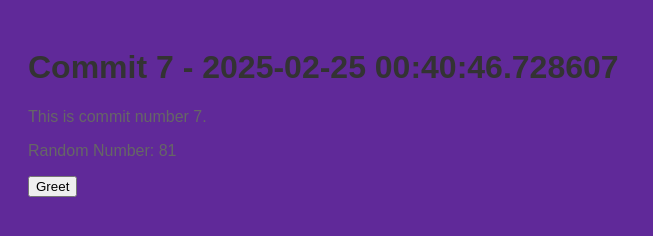
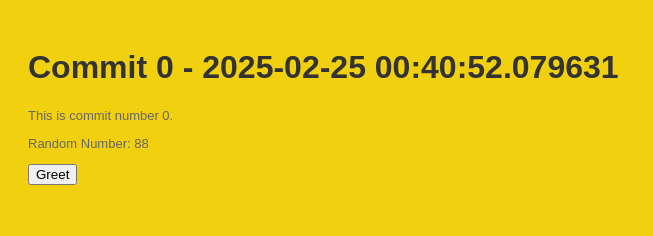
Before and after one commit to stiffs95/myrep-repo-20250225004040, a plain HTML site: page index.html in a window 1280 px wide. Shown: the whole page, without its empty margins (0-653 px from the left). Drawn offline with Linux system fonts and the light colour scheme.

Commit message:
📝 Commit 0 with HTML, CSS, and JS

```diff
--- a/index.html
+++ b/index.html
@@ -2,13 +2,13 @@
     <!DOCTYPE html>
     <html>
     <head>
-        <title>Commit 7 - 2025-02-25 00:40:46.728607</title>
+        <title>Commit 0 - 2025-02-25 00:40:52.079631</title>
         <link rel="stylesheet" href="style.css">
     </head>
     <body>
-        <h1>Commit 7 - 2025-02-25 00:40:46.728607</h1>
-        <p>This is commit number 7.</p>
-        <p>Random Number: 81</p>
+        <h1>Commit 0 - 2025-02-25 00:40:52.079631</h1>
+        <p>This is commit number 0.</p>
+        <p>Random Number: 88</p>
         <button onclick="greet()">Greet</button>
         <script src="script.js"></script>
     </body>
--- a/script.js
+++ b/script.js
@@ -2,4 +2,4 @@
     function greet() {
         alert('Hello from commit ' + commitNumber + '!');
     }
-    var commitNumber = 7;
+    var commitNumber = 0;
--- a/style.css
+++ b/style.css
@@ -1,7 +1,7 @@
 
     body {
         font-family: Arial, sans-serif;
-        background-color: #602999;
+        background-color: #f1d00f;
         padding: 20px;
     }
     h1 {
@@ -9,5 +9,5 @@
     }
     p {
         color: #666;
-        font-size: 16px;
+        font-size: 13px;
     }
```
